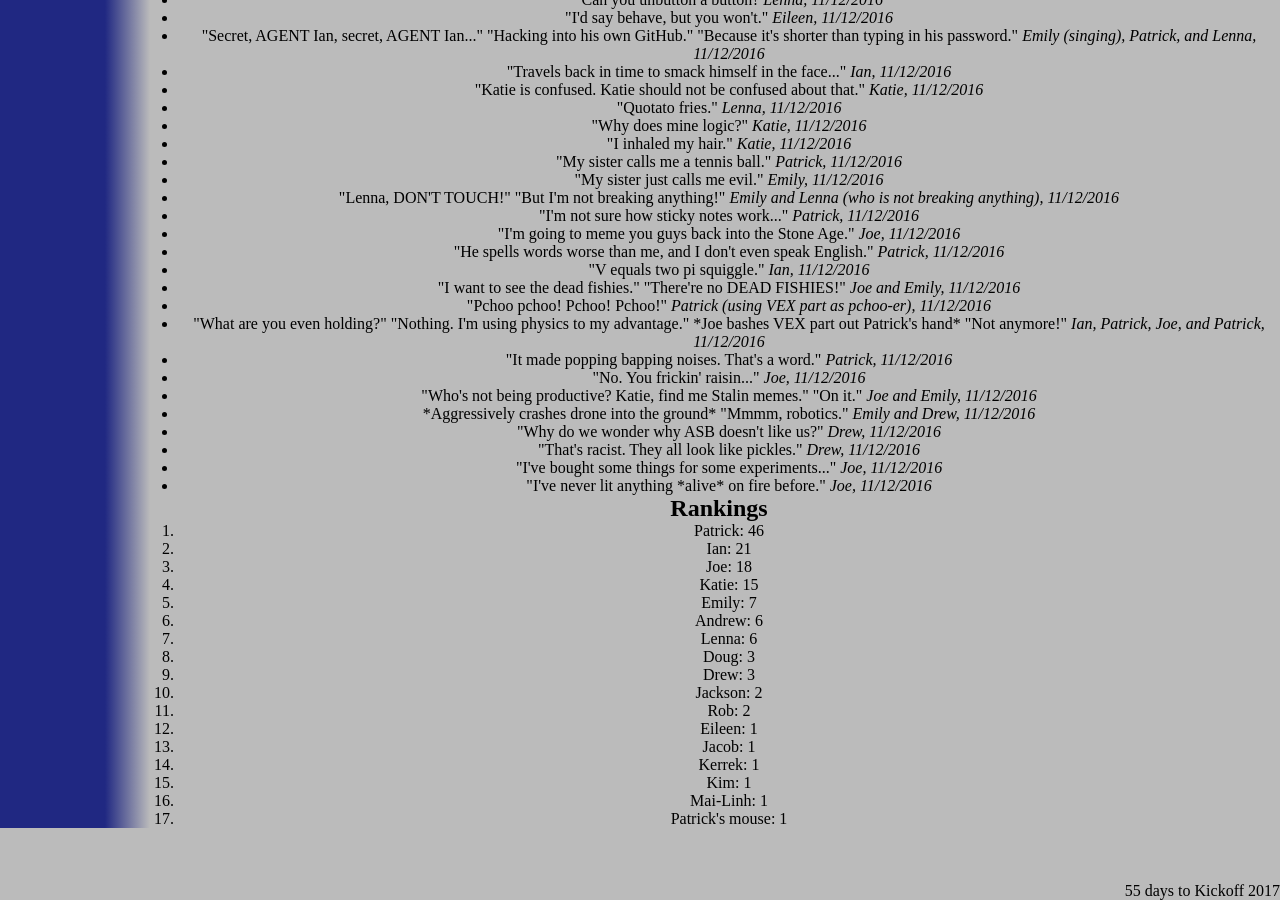
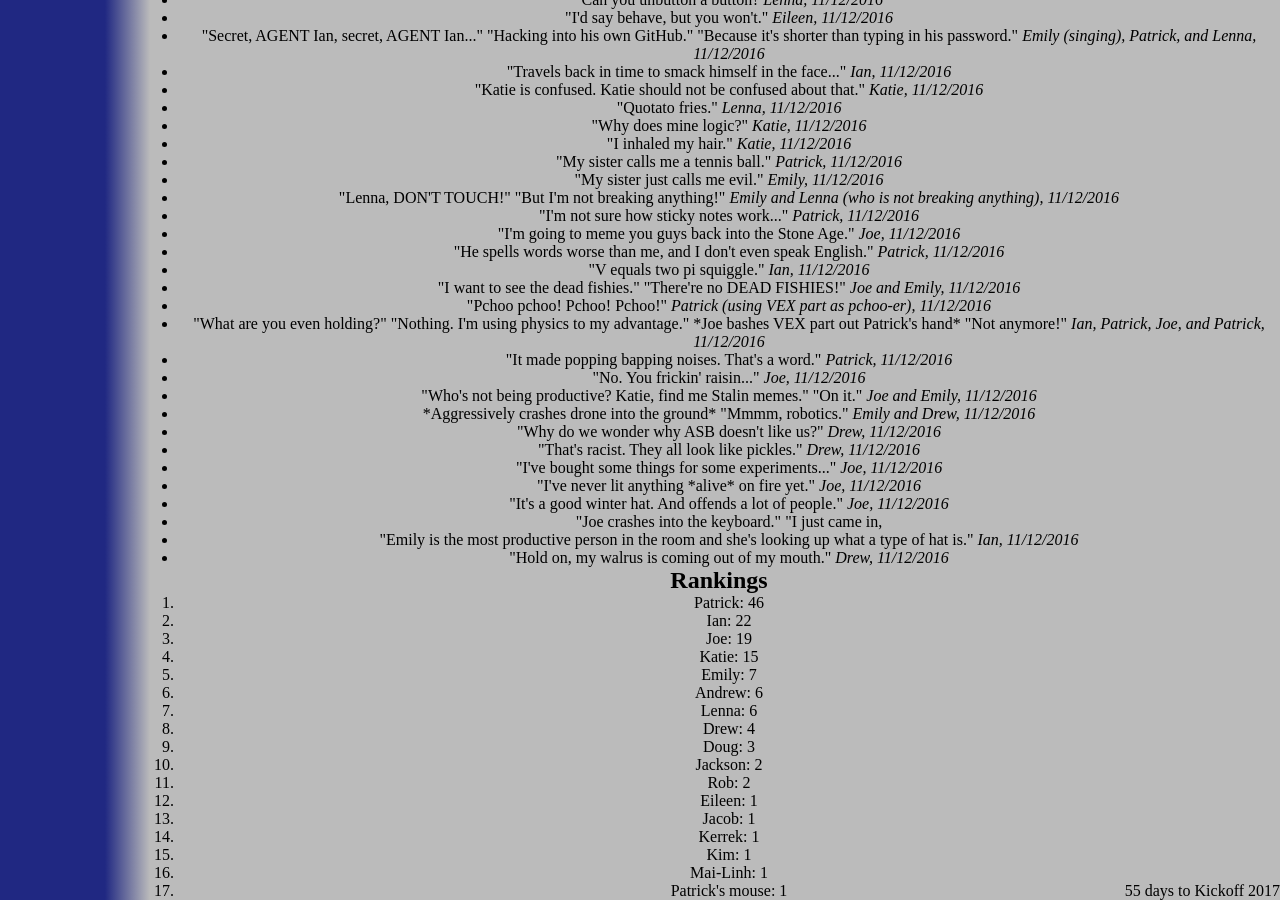
Before and after one commit to katiebugmoon/FRC4131.github.io, a Jekyll site: the page built from media/2017/quotes.html, in a window 1280 px wide and 900 px high, scrolled down 1591 px. Built offline with Jekyll 4.4.1, drawn with Linux system fonts in a browser that asks for light colours; nearby versions of some CDN libraries.

Commit message:
Update quotes.html

```diff
--- a/media/2017/quotes.html
+++ b/media/2017/quotes.html
@@ -109,7 +109,11 @@ title: Build Season 2017 Quotes
 	<li>"Why do we wonder why ASB doesn't like us?" <i>Drew, 11/12/2016</i></li>
 	<li>"That's racist. They all look like pickles." <i>Drew, 11/12/2016</i></li>
 	<li>"I've bought some things for some experiments..." <i>Joe, 11/12/2016</i></li>
-	<li>"I've never lit anything *alive* on fire before." <i>Joe, 11/12/2016</i></li>
+	<li>"I've never lit anything *alive* on fire yet." <i>Joe, 11/12/2016</i></li>
+	<li>"It's a good winter hat. And offends a lot of people." <i>Joe, 11/12/2016</i></li>
+	<li>"Joe crashes into the keyboard." "I just came in,
+	<li>"Emily is the most productive person in the room and she's looking up what a type of hat is." <i>Ian, 11/12/2016</i></li>
+	<li>"Hold on, my walrus is coming out of my mouth." <i>Drew, 11/12/2016</i></li>
 </ul>
 <h2>Rankings</h2>
 <ol id='rankings'></ol>
```
